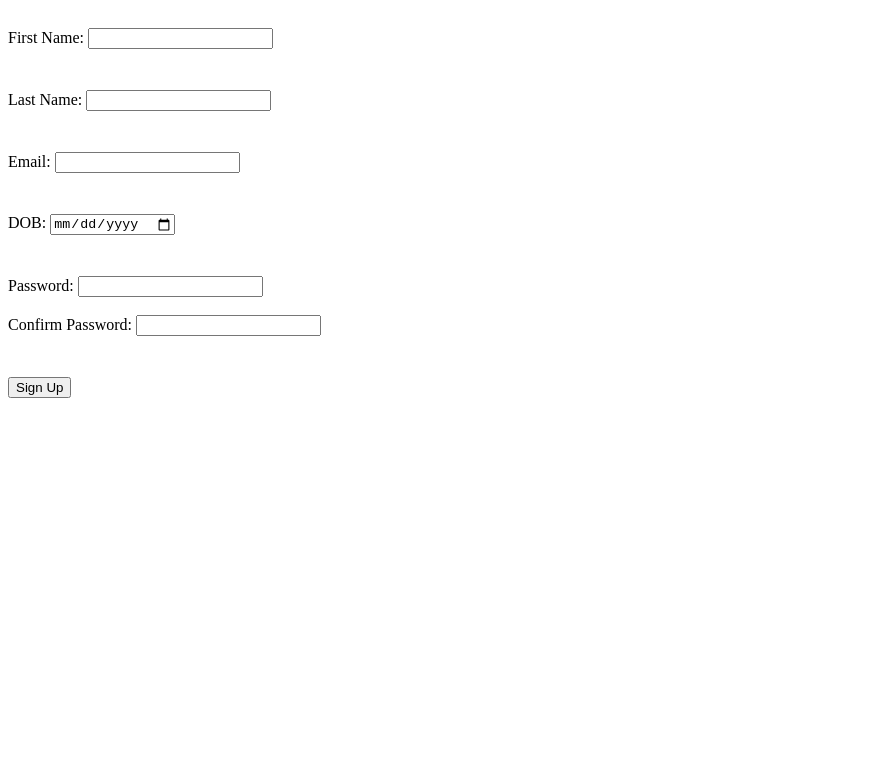
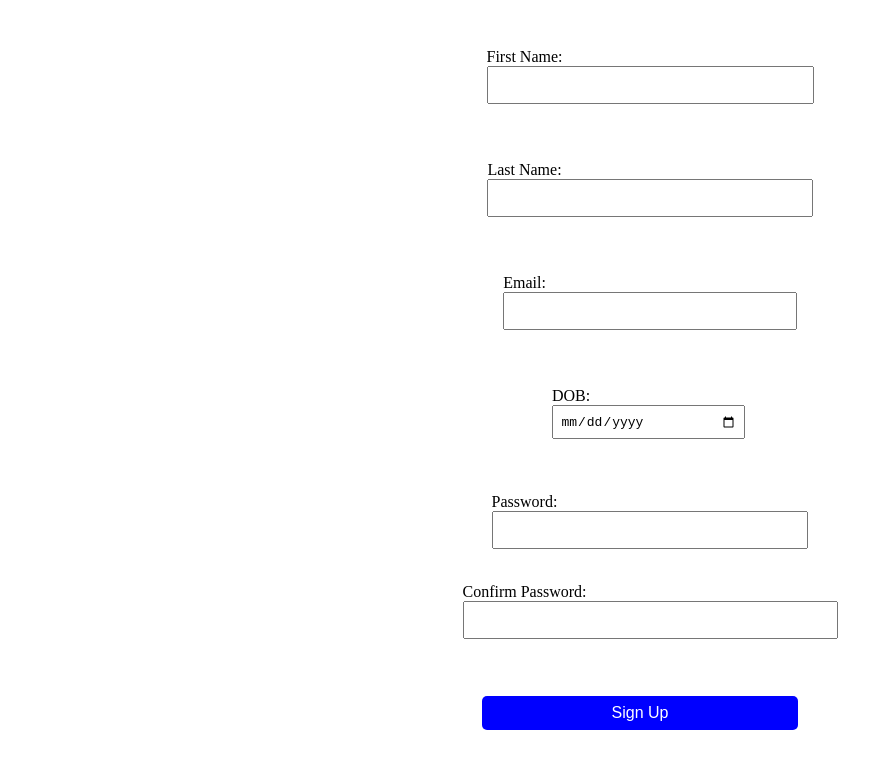
Before and after one commit to Mahesh26031/form-js, a plain HTML site: page index.html in a window 1280 px wide. Shown: the whole page, without its empty margins (0-893 px from the left). Drawn offline with Linux system fonts and the light colour scheme.

Commit message:
added css

```diff
--- a/app.css
+++ b/app.css
@@ -1,12 +1,45 @@
+label {
+  width: 100%;
+  text-align: left;
+  margin-bottom: 0.5em;
+}
+
+input, button {
+  width: 100%;
+  padding: 0.5em;
+  margin-bottom: 1em;
+  font-size: 1em;
+}
+
+
+
 form{
-   padding-top: 20px;
+   padding-top: 40px;
 }
 
 .error {
     border: 1px solid red;
-  }
-  .error-message {
+}
+
+.error-message {
     color: red;
     font-size: 20px;
     margin-top: 5px;
-  }
+}
+
+form {
+  display: flex;
+  flex-direction: column;
+  align-items: center;
+  width: 50%;
+  margin: 0 auto;
+}
+
+button[type="submit"] {
+  background-color: blue;
+  color: white;
+  border: none;
+  border-radius: 5px;
+  cursor: pointer;
+  width: 50%;
+}
--- a/index.html
+++ b/index.html
@@ -10,37 +10,49 @@
 <body>
     <form id="form">
 
+      <div class="div-form">
       <label for="first-name">First Name:</label>
       <input type="text" id="first-name" name="first-name" required>
       <div id="first-name-error" class="error-message"></div>
       <br><br>
+      </div>
 
+      <div class="div-form">
       <label for="last-name">Last Name:</label>
       <input type="text" id="last-name" name="last-name" required>
       <div id="last-name-error" class="error-message"></div>
       <br><br>
+      </div>
 
+      <div class="div-form">
       <label for="email">Email:</label>
       <input type="email" id="email" name="email" required pattern="[a-z0-9._%+-]+@[a-z0-9.-]+\.[a-z]{2,}$" title="Please enter correct email" >
       <div id="email-error" class="error-message"></div>
       <br><br>
+      </div>
 
+      <div class="div-form">
       <label for="dob">DOB:</label>
       <input type="date" id="dob" name="dob" required>
       <div id="dob-error" class="error-message"></div>
       <br><br>
+      </div>
 
+      <div class="div-form">
       <label for="password">Password:</label>
       <input type="password" id="password" name="password" required pattern="(?=.*[A-Z])(?=.*\d)(?=.*[@$!%*#?&]).{8,}" title="Must contain at least 8 characters, 1 upper case, 1 symbol">
       <br><br>
+      </div>
 
+      <div class="div-form">
       <label for="confirmPassword">Confirm Password:</label>
       <input type="password" id="confirmPassword" name="confirmPassword" required>
       <div id="password-error" class="error-message"></div>
+      </div>
 
       <br><br>
 
-      <input type="submit" value="Sign Up">
+      <button type="submit" >Sign Up </button>
 
     </form>
 
```
